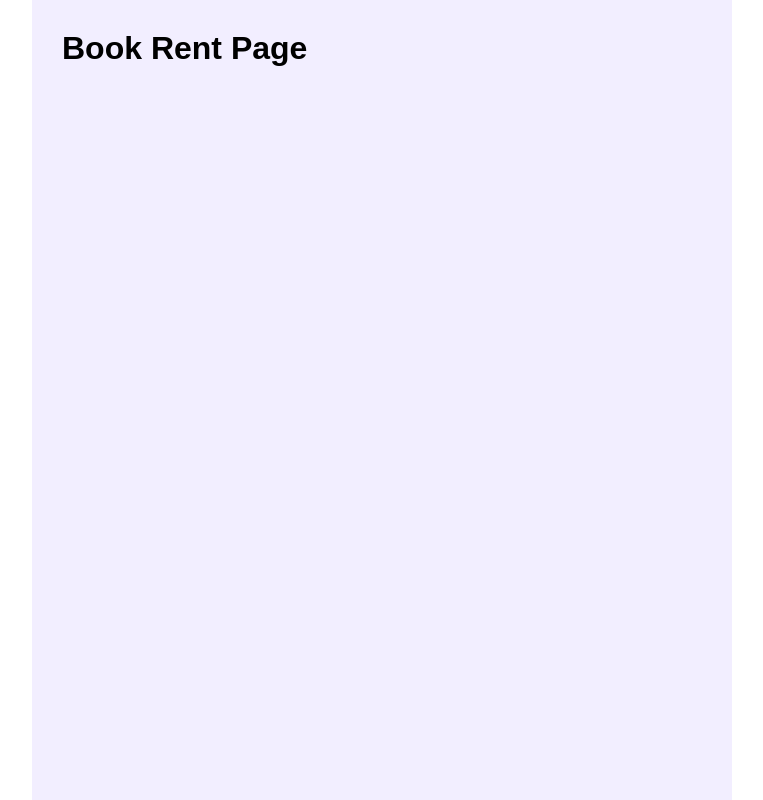
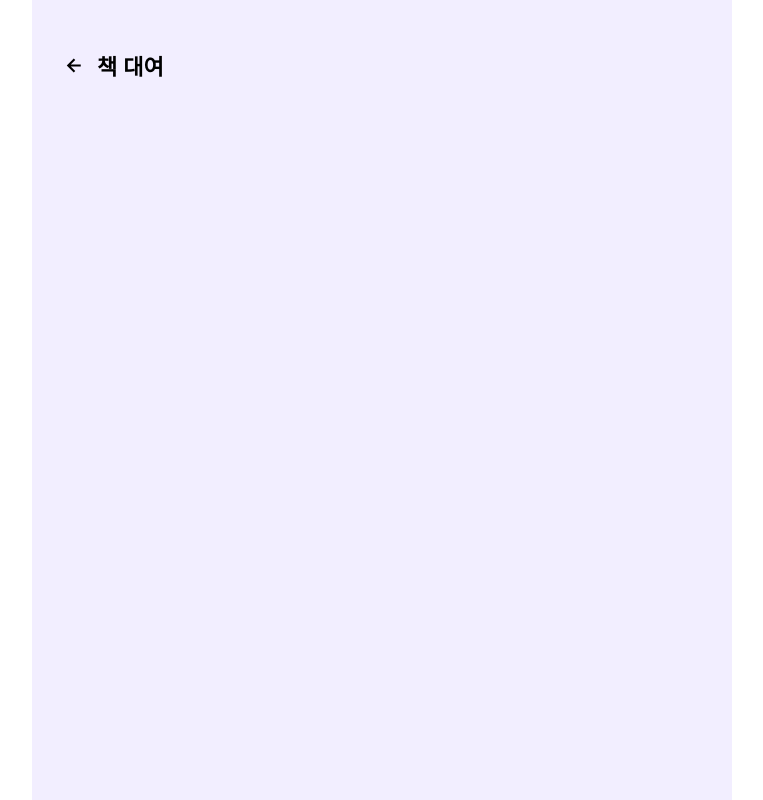
Before and after one commit to KongGookSu/frontend, a React (Vite) app: page /book in a window 1280 px wide. Shown: the whole page, without its empty margins (258-1021 px from the left). Built offline with nearby package versions, Linux system fonts and the light colour scheme.

Commit message:
feat: 책 대여 페이지 상단 바 추가 (#4)

```diff
--- a/src/pages/BookRentPage.tsx
+++ b/src/pages/BookRentPage.tsx
@@ -1,7 +1,9 @@
+import { TopBar } from "@/components/display/TopBar";
+
 export default function BookRentPage() {
-  return (
-    <>
-      <h1>Book Rent Page</h1>
-    </>
-  );
+    return (
+        <>
+            <TopBar title="책 대여" />
+        </>
+    );
 }
```
